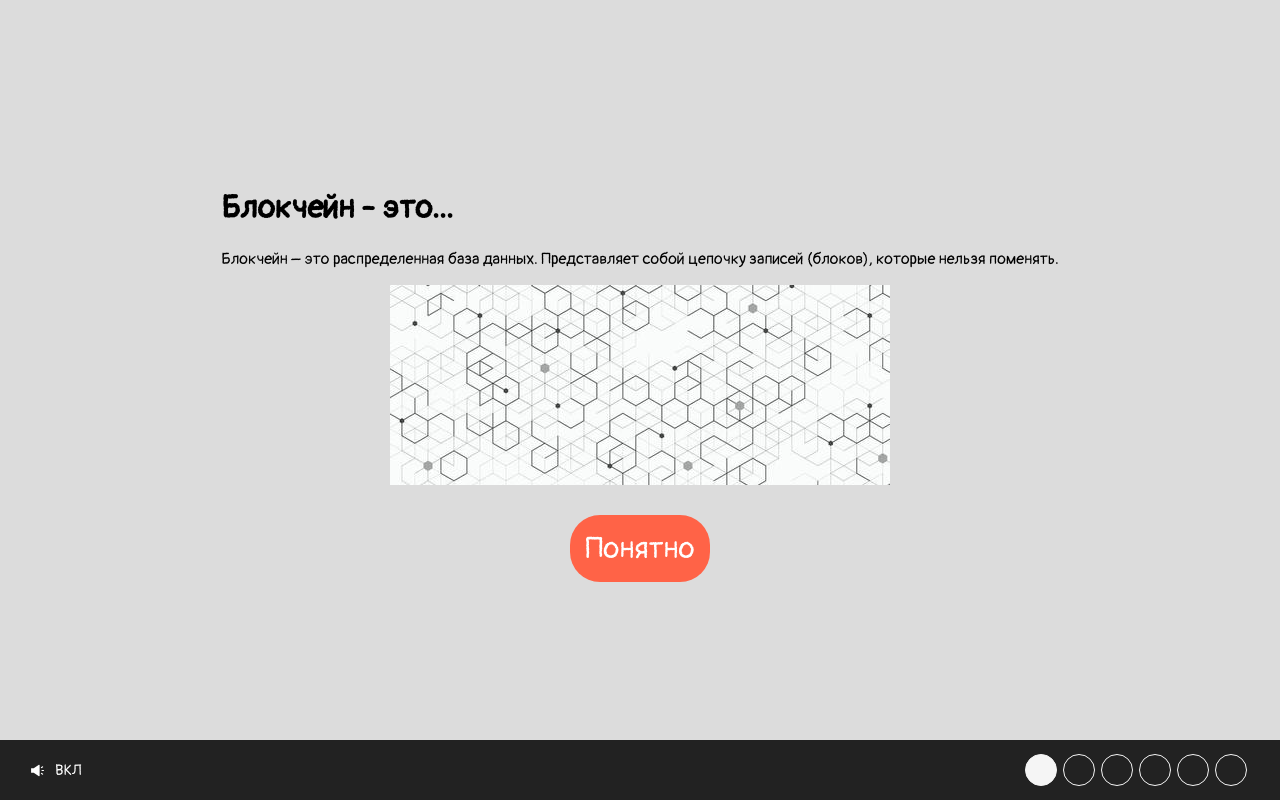
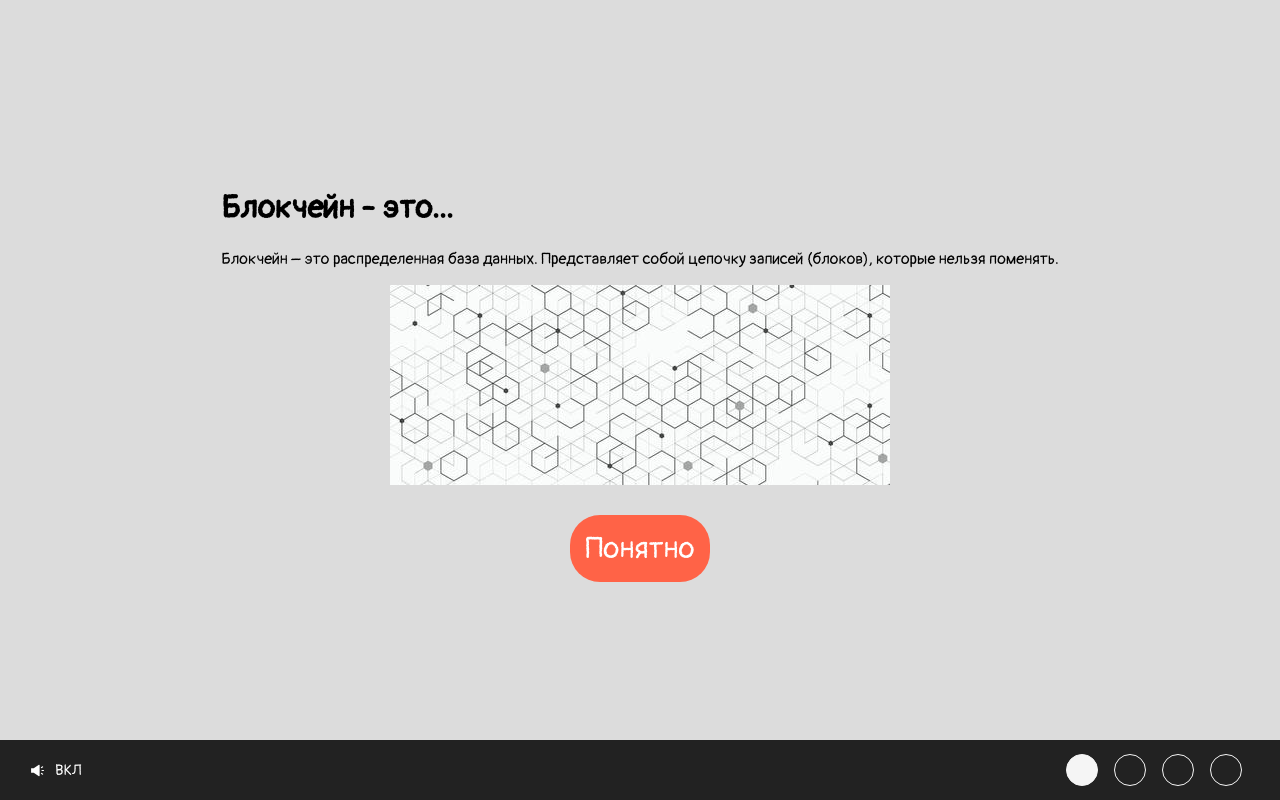
Before and after one commit to zoxione/blockchain-learn, a React (Create React App) app: page / in a window 1280 px wide. Both pictures are taken after a click on the button "Играть". Built offline with nearby package versions, Linux system fonts and the light colour scheme.

Commit message:
pagination

```diff
--- a/src/App.js
+++ b/src/App.js
@@ -7,11 +7,20 @@ import Page2 from "./pages/Page2";
 import Page3 from "./pages/Page3";
 import Page4 from "./pages/Page4";
 
+import { PageContext } from "./components/page-context";
+
 class App extends React.Component {
   constructor(props) {
     super(props);
+
+    this.togglePage = (_page) => {
+      this.setState(state => ({
+        page: _page
+      }));
+    };
+
     this.nextPage = this.nextPage.bind(this);
-    this.state = {page: 0, lang: "ru"};
+    this.state = {page: 0, togglePage: this.togglePage, lang: "ru"};
   }
 
   nextPage(page) {
@@ -26,6 +35,7 @@ class App extends React.Component {
 
   render () {
     return(
+      <PageContext.Provider value={this.state}>
         <div className="app">
           <div className="main">
             { this.state.page === 0 &&
@@ -62,6 +72,7 @@ class App extends React.Component {
           </div>
           <Menu page={this.state.page} />
         </div>
+      </PageContext.Provider>
     )
   };
 }
--- a/src/components/Menu.css
+++ b/src/components/Menu.css
@@ -52,27 +52,3 @@
 .lang_icon {
     margin-left: 10px;
 }
-
-.pagination {
-    display: flex;
-    flex-direction: row;
-    align-items: center;
-    padding-right: 30px;
-}
-
-.pagination_item {
-    height: 30px;
-    width: 30px;
-    border-radius: 100%;
-    background-color: #222;
-    margin-right: 3px;
-    margin-left: 3px;
-    cursor: pointer;
-    border: 1px solid whitesmoke;
-}
-.pagination_item_active {
-    background-color: whitesmoke;
-}
-.pagination_item:hover {
-    background-color: whitesmoke;
-}
--- a/src/components/Menu.js
+++ b/src/components/Menu.js
@@ -1,5 +1,7 @@
 import React from "react";
 import './Menu.css';
+
+import Pagination from './Pagination';
 
 import { AiFillSound, AiOutlineSound } from 'react-icons/ai';
 
@@ -41,14 +43,7 @@ class Menu extends React.Component {
                     }
                 </button>
                 { this.props.page !== 0 &&
-                    <div className="pagination">
-                        <div className={"pagination_item " + (this.props.page === 1 ? 'pagination_item_active' : '')} />
-                        <div className={"pagination_item " + (this.props.page === 2 ? 'pagination_item_active' : '')} />
-                        <div className={"pagination_item " + (this.props.page === 3 ? 'pagination_item_active' : '')} />
-                        <div className={"pagination_item " + (this.props.page === 4 ? 'pagination_item_active' : '')} />
-                        <div className={"pagination_item " + (this.props.page === 5 ? 'pagination_item_active' : '')} />
-                        <div className={"pagination_item " + (this.props.page === 6 ? 'pagination_item_active' : '')} />
-                    </div>
+                    <Pagination />
                 }
                 { this.props.page === 0 &&
                     <button className="lang_button" onClick={this.switchLanguage}>
--- /dev/null
+++ b/src/components/Pagination.css
@@ -0,0 +1,28 @@
+.pagination {
+  display: flex;
+  flex-direction: row;
+  align-items: center;
+  padding-right: 30px;
+}
+
+.pagination button {
+  background: 0;
+  border: 0;
+}
+
+.pagination_item {
+  height: 30px;
+  width: 30px;
+  border-radius: 100%;
+  background-color: #222;
+  margin-right: 2px;
+  margin-left: 2px;
+  cursor: pointer;
+  border: 1px solid whitesmoke;
+}
+.pagination_item_active {
+  background-color: whitesmoke;
+}
+.pagination_item:hover {
+  background-color: whitesmoke;
+}
--- /dev/null
+++ b/src/components/Pagination.js
@@ -0,0 +1,27 @@
+import {PageContext} from './page-context';
+import './Pagination.css';
+
+function Pagination() {
+  return (
+    <PageContext.Consumer>
+      {({page, togglePage}) => (
+        <div className="pagination">
+          <button onClick={togglePage.bind(this, 1)}>
+            <div className={"pagination_item " + (page === 1 ? 'pagination_item_active' : '')} />
+          </button>
+          <button onClick={togglePage.bind(this, 2)}>
+            <div className={"pagination_item " + (page === 2 ? 'pagination_item_active' : '')} />
+          </button>
+          <button onClick={togglePage.bind(this, 3)}>
+            <div className={"pagination_item " + (page === 3 ? 'pagination_item_active' : '')} />
+          </button>
+          <button onClick={togglePage.bind(this, 4)}>
+            <div className={"pagination_item " + (page === 4 ? 'pagination_item_active' : '')} />
+          </button>
+        </div>
+      )}
+    </PageContext.Consumer>
+  );
+}
+
+export default Pagination;
--- /dev/null
+++ b/src/components/page-context.js
@@ -0,0 +1,6 @@
+import React from "react";
+
+export const PageContext = React.createContext({
+    page: 0,
+    togglePage: () => {},
+});
```
Lines whose indentation alone changed are shown as unchanged.
